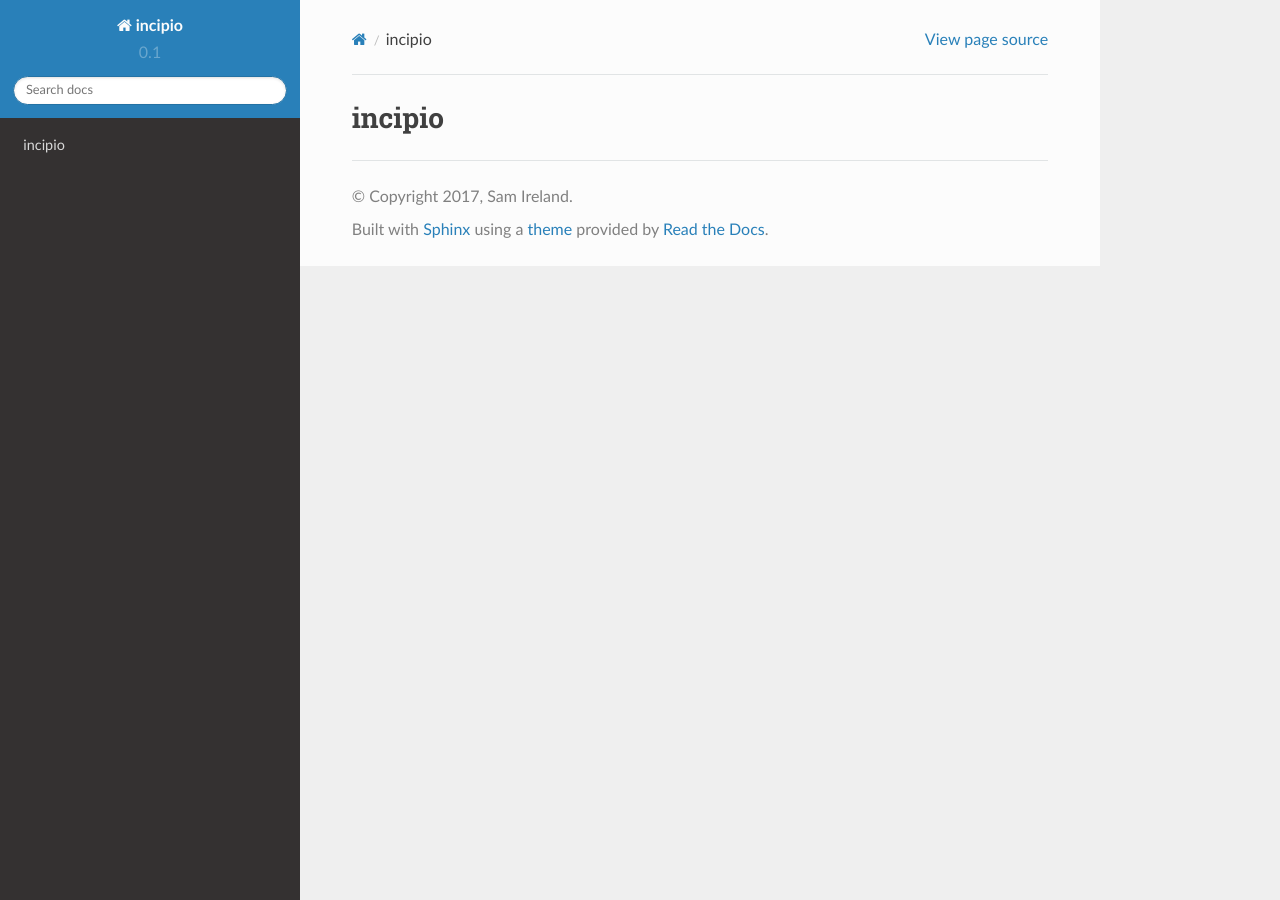
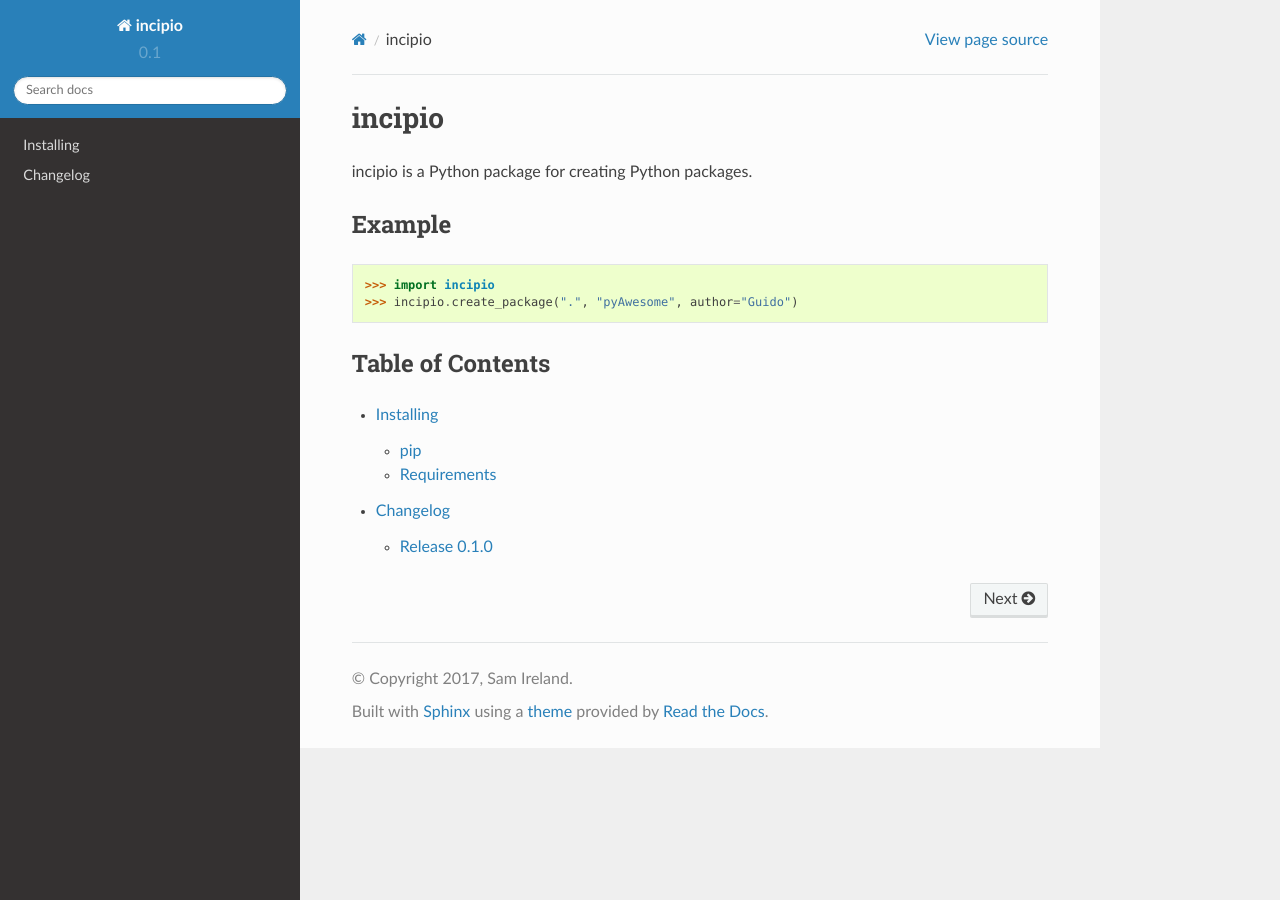
Before and after one commit to samirelanduk/incipio, a Sphinx documentation site: the page built from docs/source/index.rst, in a window 1280 px wide. Built offline with Sphinx 7.4.7 and the Read the Docs theme 2.0.0, drawn with Linux system fonts in a browser that asks for light colours.

Commit message:
Add changelog and installation instructions

```diff
--- /dev/null
+++ b/docs/source/changelog.rst
@@ -0,0 +1,9 @@
+Changelog
+---------
+
+Release 0.1.0
+~~~~~~~~~~~~~
+
+`14 March 2017`
+
+* Added basic package creation with virtual envornments, git repositories, and tests.
--- a/docs/source/index.rst
+++ b/docs/source/index.rst
@@ -1,2 +1,19 @@
 incipio
 =======
+
+incipio is a Python package for creating Python packages.
+
+Example
+-------
+
+  >>> import incipio
+  >>> incipio.create_package(".", "pyAwesome", author="Guido")
+
+
+Table of Contents
+-----------------
+
+.. toctree ::
+
+    installing
+    changelog
```
Also changed, not shown: docs/source/installing.rst (added, +19 -0 lines).
